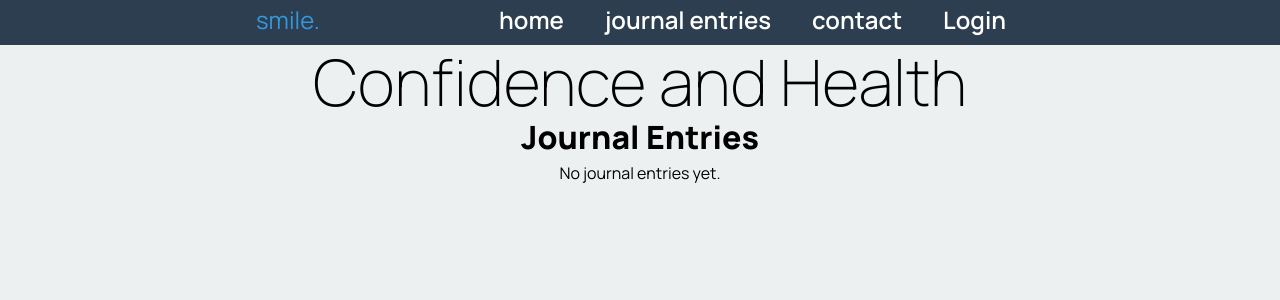
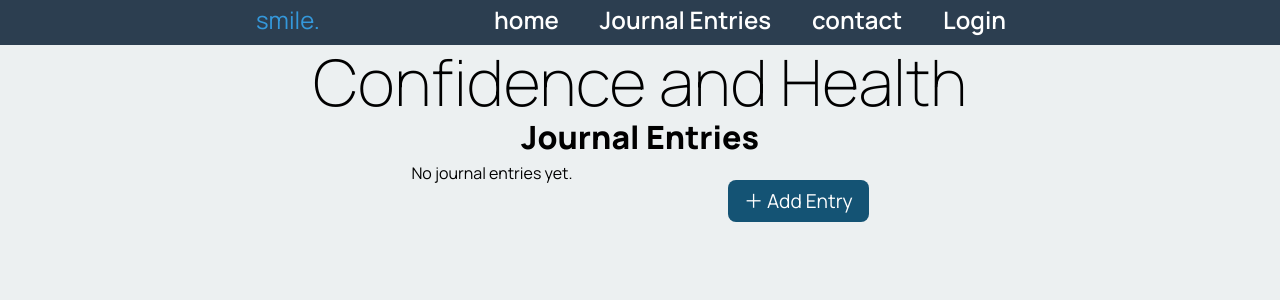
Before and after one commit to chiakitheasian/13DTS_assessment_huan, a Flask app: page /menu in a window 1280 px wide. Shown: the top 300 px of the page. Run offline with Flask 3, Linux system fonts and the light colour scheme; data that the repository does not hold is empty.

Commit message:
Today I fixed my journal entries section. I added new section in the menu.html where there is now an add entry box for the user and new sections in the css for the aesthetics.

```diff
--- a/app.py
+++ b/app.py
@@ -62,6 +62,5 @@
     return render_template('signup.html')
 
 
-
 if __name__ == '__main__':
     app.run()
--- a/static/smile.css
+++ b/static/smile.css
@@ -214,6 +214,34 @@
 
 .navbar-links a:hover {
     transform: scale(1.2);
-    color: white; /*This is the addition css i wanted to add, which makes the stuff on the navigation bar kind of pop when hovering over it
+    color: white; /*This is the addition css i wanted to add, which makes the stuff on the navigation bar kind of pop when hovering over it*/
 
 }
+
+.entry-box {
+  background: #fff;
+  border-radius: 10px;
+  padding: 1rem;
+  margin-bottom: 1rem;
+  box-shadow: 0 0 5px rgba(0,0,0,0.1);
+}
+
+.add-entry-btn {
+  background-color: #145374;
+  color: white;
+  border: none;
+  padding: 10px 16px;
+  font-size: 1.2rem;
+  border-radius: 8px;
+  cursor: pointer;
+  margin: 1rem 0;
+}
+
+.entry-form {
+  background-color: #f8f8f8;
+  padding: 1rem;
+  border-radius: 10px;
+  display: flex;
+  flex-direction: column;
+  gap: 0.75rem;
+}
--- a/templates/base.html
+++ b/templates/base.html
@@ -16,7 +16,7 @@
         <div class="navbar-brand">smile.</div>
         <div class="navbar-links">
             <a href="/">home</a>
-            <a href="/menu">journal entries</a>
+            <a href="/menu">Journal Entries</a>
             <a href="/contact">contact</a>
             <a href="/login">Login</a>
         </div>
--- a/templates/menu.html
+++ b/templates/menu.html
@@ -16,5 +16,18 @@
     {% else %}
     <p>No journal entries yet.</p>
     {% endfor %}
+     <button class="add-entry-btn" onclick="toggleForm()">＋ Add Entry</button>
+
+  <div id="entryForm" style="display: none;">
+    <form method="POST" action="/submit" class="entry-form">
+      <input type="date" name="entry_date" required>
+      <input type="text" name="mood" placeholder="Mood" required>
+      <input type="number" name="confidence_rating" placeholder="Confidence" required>
+      <input type="text" name="health_activities" placeholder="Health Activities" required>
+      <textarea name="entry_text" placeholder="Write your entry..." required></textarea>
+      <button type="submit">Submit</button>
+    </form>
+  </div>
+</div>
 </div>
 {% endblock %}
```
